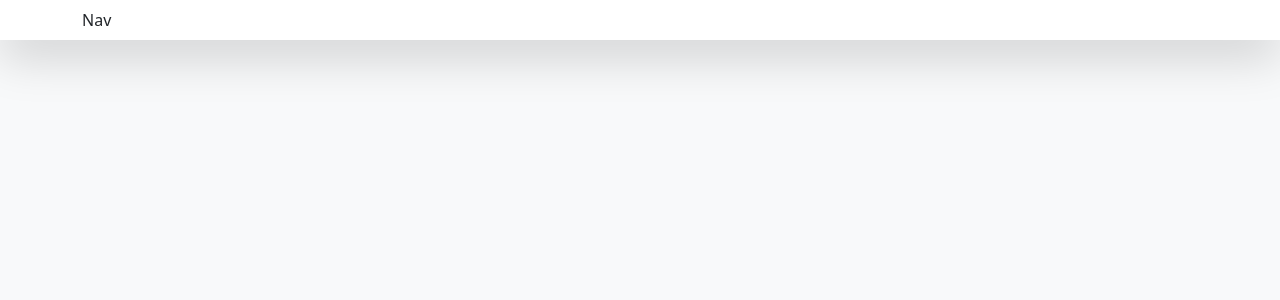
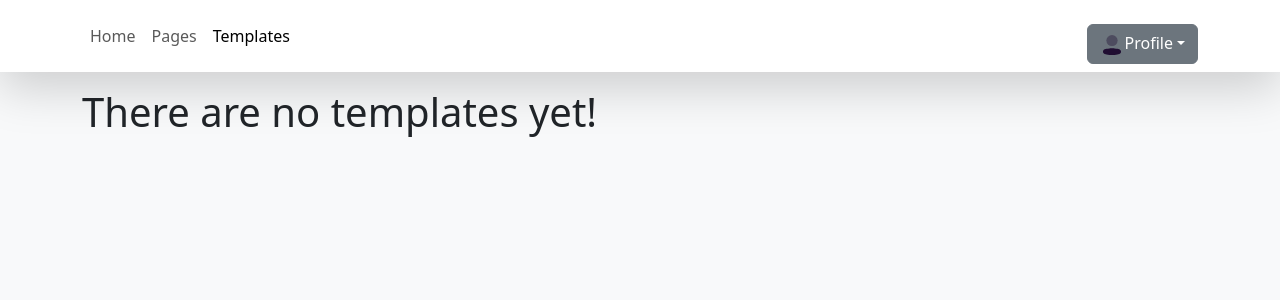
Before and after one commit to MindMySelf/BoriWebpage, a React (Create React App) app in the folder frontend/: page /templates in a window 1280 px wide. Before the commit this address had no page. Shown: the top 300 px of the page. Built offline with nearby package versions, Linux system fonts and the light colour scheme.

Commit message:
add Template.tsx to pages on frontend, add dropdown menu to Navbar and import necessary things in index.tsx, add route dor template into App.tsx

```diff
--- a/frontend/src/components/Navbar.tsx
+++ b/frontend/src/components/Navbar.tsx
@@ -1,9 +1,82 @@
-import { Container, Navbar as NavbarAs } from "react-bootstrap"
+import { Button, Container, Nav, Navbar as NavbarAs } from "react-bootstrap";
+import { NavLink } from "react-router-dom";
 
 export function Navbar() {
-    return <NavbarAs className="bg-white shadow-lg mb-3">
-        <Container>
-            Nav
-        </Container>
+  return (
+    <NavbarAs className="bg-white shadow-lg mb-3">
+      <Container>
+        <Nav className="me-auto">
+          <Nav.Link to={"/"} as={NavLink}>
+            Home
+          </Nav.Link>
+          <Nav.Link to={"/pages"} as={NavLink}>
+            Pages
+          </Nav.Link>
+          <Nav.Link to={"/templates"} as={NavLink}>
+            Templates
+          </Nav.Link>
+        </Nav>
+        <div className="dropdown mt-3">
+          <Button
+            type="button"
+            className="btn btn-secondary dropdown-toggle"
+            data-bs-toggle="dropdown"
+            aria-expanded="false"
+          >
+            <svg
+              xmlns="http://www.w3.org/2000/svg"
+              width="24"
+              height="24"
+              viewBox="0 0 24 24"
+              id="profile"
+            >
+              <g fill="#200E32" transform="translate(3 2)">
+                <ellipse
+                  cx="9"
+                  cy="5.556"
+                  opacity=".4"
+                  rx="5.625"
+                  ry="5.556"
+                ></ellipse>
+                <path d="M17.9902354,16.6757991 L17.9902354,16.6757991 C17.9953097,16.5967226 17.9953097,16.5174327 17.9902354,16.4383562 C17.9679741,16.1461262 17.885058,15.8607505 17.7461199,15.5981735 C17.1993012,14.5296804 15.6662559,14.0456621 14.3870907,13.7716895 C13.4744565,13.5817014 12.5471782,13.4595545 11.6139387,13.4063927 L10.6374767,13.3333333 L10.1980688,13.3333333 L9.6512501,13.3333333 L8.34279105,13.3333333 L7.79597234,13.3333333 L7.35656445,13.3333333 L6.38010248,13.4063927 C5.44686291,13.4595545 4.51958466,13.5817014 3.60695046,13.7716895 C2.32778527,14.0091324 0.794739971,14.5022831 0.247921264,15.5981735 C0.10898315,15.8607505 0.0260670984,16.1461262 0.00380576968,16.4383562 C-0.00126858989,16.5174327 -0.00126858989,16.5967226 0.00380576968,16.6757991 L0.00380576968,16.6757991 C-0.000879294659,16.7548861 -0.000879294659,16.834155 0.00380576968,16.913242 C0.0303656032,17.2029741 0.116574533,17.4851701 0.257685884,17.7442922 C0.804504591,18.8127854 2.33754989,19.2968037 3.61671508,19.5707763 C4.53104892,19.7518719 5.45762024,19.8739256 6.3898671,19.9360731 L7.36632907,20 L7.60067995,20 L7.80573696,20 L10.2078334,20 L10.4128904,20 L10.6472413,20 L11.6237033,19.9360731 C12.5559501,19.8739256 13.4825215,19.7518719 14.3968553,19.5707763 C15.6760205,19.3242009 17.2090658,18.8401826 17.7558845,17.7442922 C17.890425,17.4769528 17.9730826,17.1893744 18,16.8949772 C18.0012406,16.8218031 17.9979804,16.748623 17.9902354,16.6757991 Z"></path>
+              </g>
+            </svg>
+            Profile
+          </Button>
+          <ul className="dropdown-menu">
+            <li>
+              <a className="dropdown-item" href="/client">
+                Profile
+              </a>
+            </li>
+            <li>
+              <a className="dropdown-item" href="/history">
+                History
+              </a>
+            </li>
+            <li>
+              <a className="dropdown-item" href="/clientpages">
+                Pages
+              </a>
+            </li>
+            <li>
+              <hr className="dropdown-divider" />
+            </li>
+            <li>
+              <a className="dropdown-item" href="/logout">
+                {/* <svg
+                  xmlns="http://www.w3.org/2000/svg"
+                  viewBox="0 0 24 24"
+                  id="logout"
+                >
+                  <path d="M4,12a1,1,0,0,0,1,1h7.59l-2.3,2.29a1,1,0,0,0,0,1.42,1,1,0,0,0,1.42,0l4-4a1,1,0,0,0,.21-.33,1,1,0,0,0,0-.76,1,1,0,0,0-.21-.33l-4-4a1,1,0,1,0-1.42,1.42L12.59,11H5A1,1,0,0,0,4,12ZM17,2H7A3,3,0,0,0,4,5V8A1,1,0,0,0,6,8V5A1,1,0,0,1,7,4H17a1,1,0,0,1,1,1V19a1,1,0,0,1-1,1H7a1,1,0,0,1-1-1V16a1,1,0,0,0-2,0v3a3,3,0,0,0,3,3H17a3,3,0,0,0,3-3V5A3,3,0,0,0,17,2Z"></path>
+                </svg> */}
+                Log out
+              </a>
+            </li>
+          </ul>
+        </div>
+      </Container>
     </NavbarAs>
+  );
 }
--- a/frontend/src/index.tsx
+++ b/frontend/src/index.tsx
@@ -3,6 +3,8 @@ import ReactDOM from "react-dom/client";
 import App from "./utilities/App";
 import "bootstrap/dist/css/bootstrap.min.css";
 import { BrowserRouter } from "react-router-dom";
+import "bootstrap/dist/css/bootstrap.min.css";
+import "bootstrap/dist/js/bootstrap.bundle.min.js";
 
 const root = ReactDOM.createRoot(
   document.getElementById("root") as HTMLElement
--- /dev/null
+++ b/frontend/src/pages/Templates.tsx
@@ -0,0 +1,3 @@
+export function Templates() {
+    return <h1>There are no templates yet!</h1>
+}
--- a/frontend/src/utilities/App.tsx
+++ b/frontend/src/utilities/App.tsx
@@ -4,6 +4,7 @@ import { Home } from "../pages/Home";
 import { ClientProfile } from "../pages/ClientProfile";
 import { Pages } from "../pages/Pages";
 import { Navbar } from "../components/Navbar";
+import { Templates } from "../pages/Templates";
 
 function App() {
   return (
@@ -14,6 +15,7 @@ function App() {
           <Route path="/" element={<Home />} />
           <Route path="/client" element={<ClientProfile />} />
           <Route path="/pages" element={<Pages />} />
+          <Route path="/templates" element={<Templates />} />
         </Routes>
       </Container>
     </>
```
